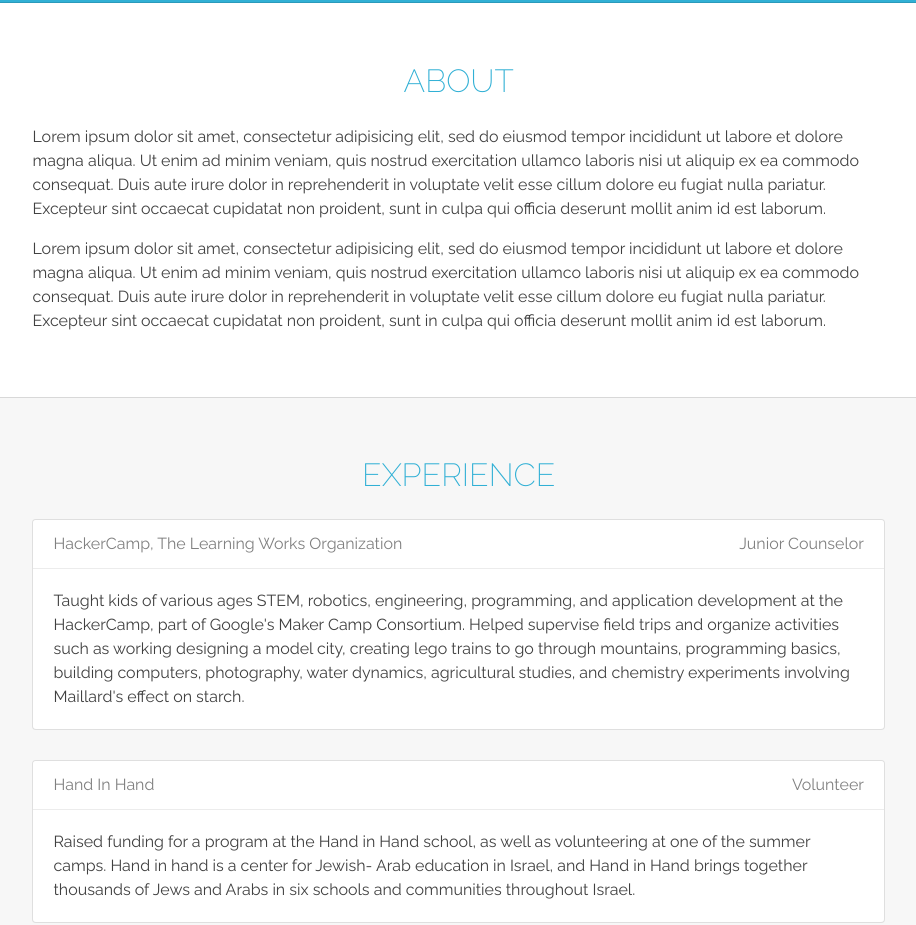
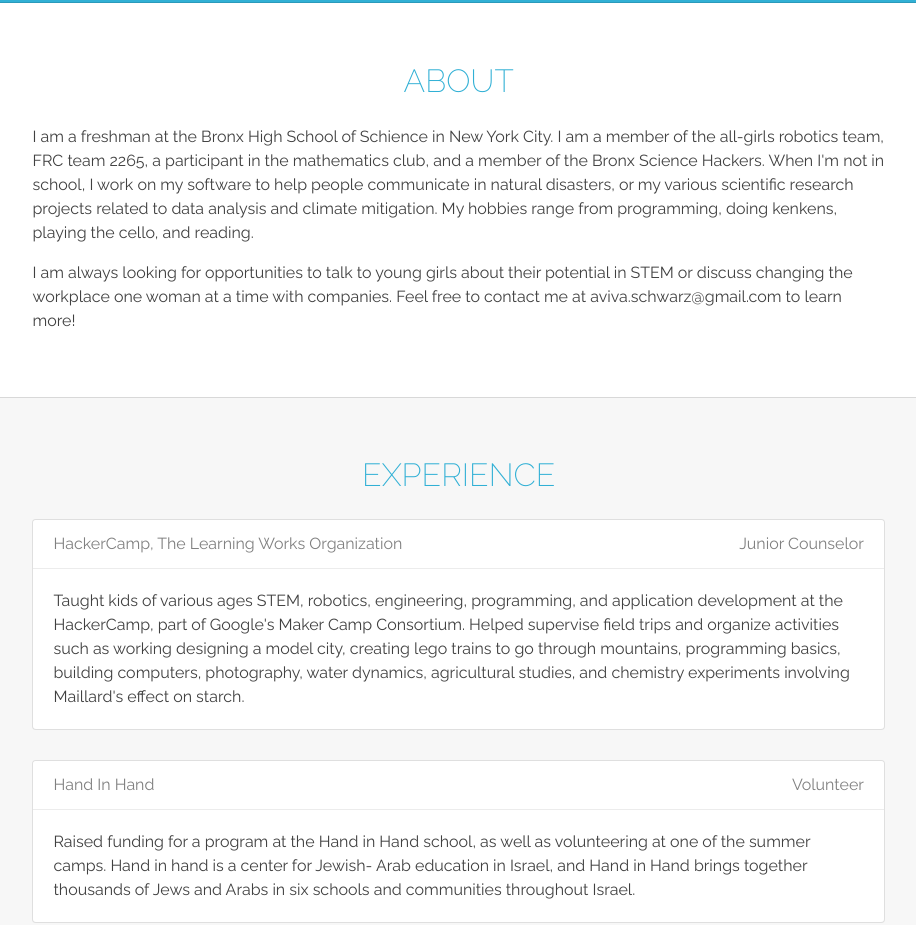
Before and after one commit to AvivaSchwarz/avivaschwarz.github.io, a plain HTML site: page index.html in a window 1280 px wide. Shown: the part 797-1722 px from the top of the page, without its empty margins (180-1096 px from the left). Drawn offline with Linux system fonts and the light colour scheme.

Commit message:
Update index.html

```diff
--- a/index.html
+++ b/index.html
@@ -130,10 +130,9 @@
 
           <div class="content-body">
 
-            <p>Lorem ipsum dolor sit amet, consectetur adipisicing elit, sed do eiusmod tempor incididunt ut labore et dolore magna aliqua. Ut enim ad minim veniam, quis nostrud exercitation ullamco laboris nisi ut aliquip ex ea commodo consequat. Duis aute irure dolor in reprehenderit in voluptate velit esse cillum dolore eu fugiat nulla pariatur. Excepteur sint occaecat cupidatat non proident, sunt in culpa qui officia deserunt mollit anim id est laborum.</p>
+            <p>I am a freshman at the Bronx High School of Schience in New York City. I am a member of the all-girls robotics team, FRC team 2265, a participant in the mathematics club, and a member of the Bronx Science Hackers. When I'm not in school, I work on my software to help people communicate in natural disasters, or my various scientific research projects related to data analysis and climate mitigation. My hobbies range from programming, doing kenkens, playing the cello, and reading. </p>
 
-            <p>Lorem ipsum dolor sit amet, consectetur adipisicing elit, sed do eiusmod tempor incididunt ut labore et dolore magna aliqua. Ut enim ad minim veniam, quis nostrud exercitation ullamco laboris nisi ut aliquip ex ea commodo consequat. Duis aute irure dolor in reprehenderit in voluptate velit esse cillum dolore eu fugiat nulla pariatur. Excepteur sint occaecat cupidatat non proident, sunt in culpa qui officia deserunt mollit anim id est laborum.</p>
-
+            <p> I am always looking for opportunities to talk to young girls about their potential in STEM or discuss changing the workplace one woman at a time with companies. Feel free to contact me at aviva.schwarz@gmail.com to learn more!</p>
           </div>
 
         </div>
```
